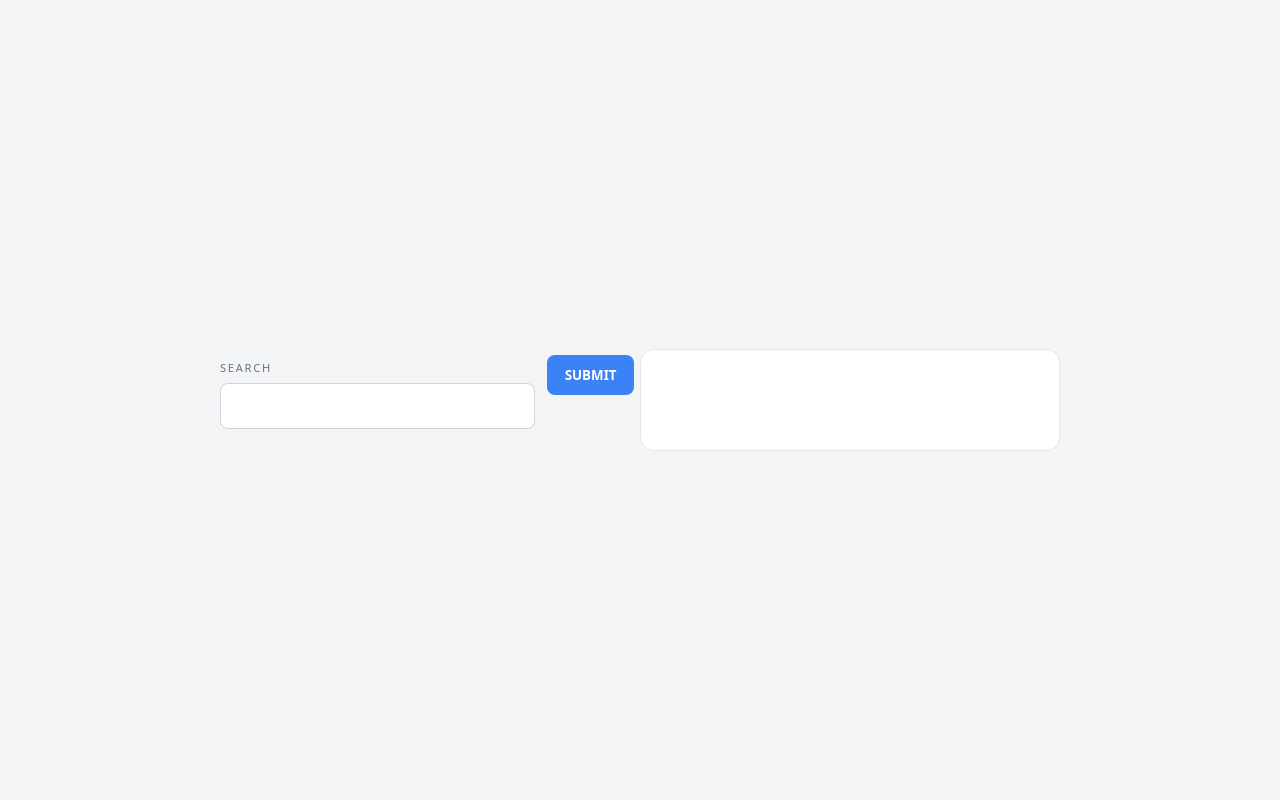
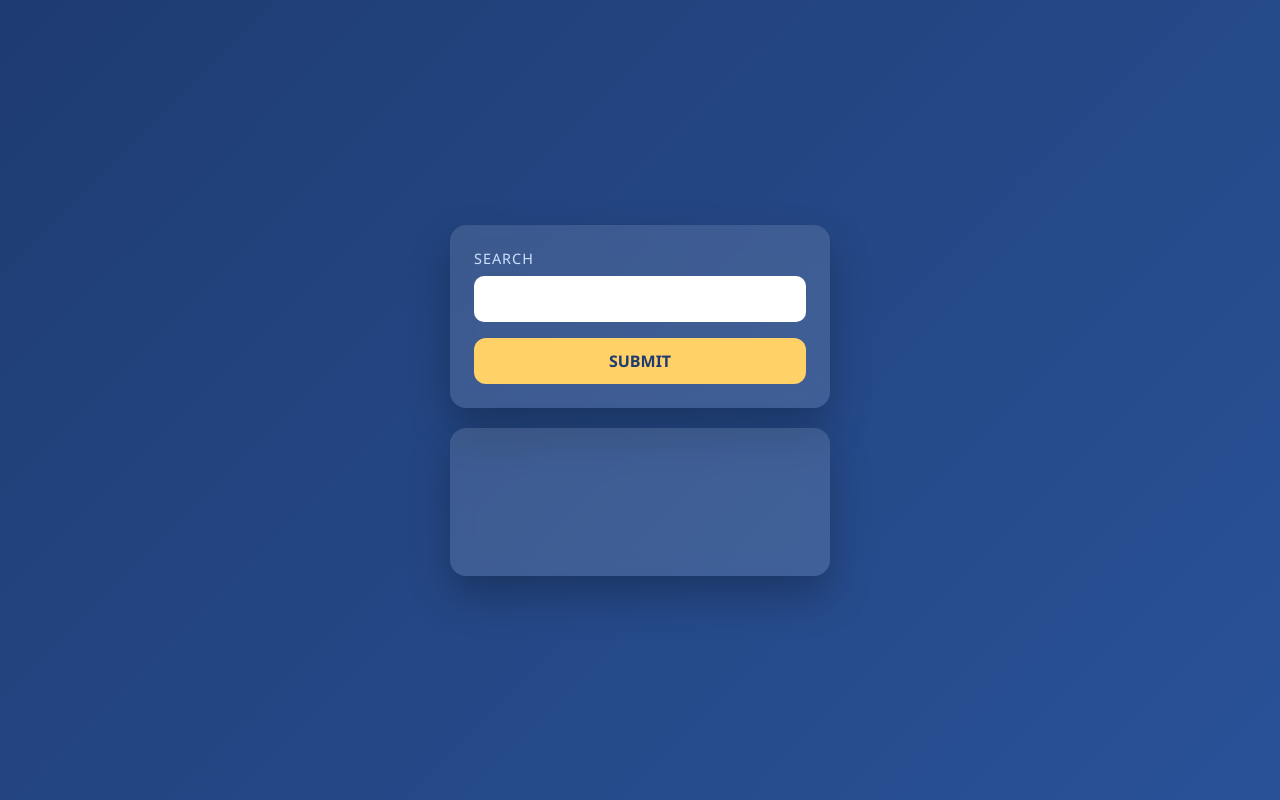
Before and after one commit to STORM533/Weather-App, a website built with webpack: page src/template.html in a window 1280 px wide. Built offline with nearby package versions, Linux system fonts and the light colour scheme.

Commit message:
added styles and some minor details

```diff
--- a/src/apiCalling.js
+++ b/src/apiCalling.js
@@ -1,10 +1,7 @@
 import {divs} from "./content.js";
 async function getWeather(input) {
-
     const response = await fetch(`https://weather.visualcrossing.com/VisualCrossingWebServices/rest/services/timeline/${input}?unitGroup=metric&key=5AN4VQVYNPK8GATDWNPVPE4ZC&contentType=json`);
     const weatherData = await response.json();
-    console.log(weatherData);
     divs(weatherData);
-
 }
 export {getWeather};
--- a/src/content.js
+++ b/src/content.js
@@ -5,9 +5,9 @@ function divs(input) {
     const humidity= document.querySelector("#Humidity");
     const description = document.querySelector("#description");
     Address.textContent = "City: " + input.address;
-    temp.textContent ="Current Temperature: " +  input.currentConditions.temp;
-    feelslike.textContent = "Feels Like: " + input.currentConditions.feelslike;
-    humidity.textContent = "Humidity: " + input.currentConditions.humidity;
+    temp.textContent ="Current Temperature: " +  input.currentConditions.temp +" C";
+    feelslike.textContent = "Feels Like: " + input.currentConditions.feelslike + " C";
+    humidity.textContent = "Humidity: " + input.currentConditions.humidity + "%";
     description.textContent = input.description;
 }
 export {divs};
--- a/src/styles/styles.css
+++ b/src/styles/styles.css
@@ -1,124 +1,96 @@
-/* ------------------------
-   Reset
-------------------------- */
+/* Reset the chaos */
 * {
     margin: 0;
     padding: 0;
     box-sizing: border-box;
-  font-family: system-ui, -apple-system, BlinkMacSystemFont, sans-serif;
+    font-family: "Segoe UI", system-ui, sans-serif;
 }
 
-/* ------------------------
-   Page layout
-------------------------- */
 body {
     min-height: 100vh;
-  background: #f3f4f6;
+    background: linear-gradient(135deg, #1e3c72, #2a5298);
     display: flex;
+    flex-direction: column;
     align-items: center;
     justify-content: center;
-  color: #111827;
+    color: #fff;
 }
 
-/* ------------------------
-   App container
-------------------------- */
-body > * {
+/* Card container */
+form, #disp {
     width: 100%;
-  max-width: 420px;
+    max-width: 380px;
+    background: rgba(255, 255, 255, 0.12);
+    backdrop-filter: blur(10px);
+    border-radius: 16px;
+    padding: 24px;
+    box-shadow: 0 20px 40px rgba(0, 0, 0, 0.25);
 }
 
-/* ------------------------
-   Form
-------------------------- */
+/* Space between form and output */
 form {
-  display: flex;
-  gap: 0.75rem;
-  margin-bottom: 1rem;
+    margin-bottom: 20px;
 }
 
+/* Label + input */
 label {
-  flex: 1;
-  font-size: 0.7rem;
-  letter-spacing: 0.15em;
-  color: #6b7280;
+    font-size: 0.9rem;
+    letter-spacing: 1px;
+    color: #cfe3ff;
+    display: flex;
+    flex-direction: column;
+    gap: 8px;
 }
 
 input {
-  width: 100%;
-  margin-top: 0.35rem;
-  padding: 0.7rem 0.8rem;
-  border-radius: 8px;
-  border: 1px solid #d1d5db;
+    padding: 12px 14px;
+    border-radius: 10px;
+    border: none;
+    outline: none;
     font-size: 1rem;
 }
 
-input:focus {
-  outline: none;
-  border-color: #3b82f6;
-}
-
-/* ------------------------
-   Button
-------------------------- */
+/* Button */
 button {
-  align-self: flex-end;
-  padding: 0.7rem 1.1rem;
-  background: #3b82f6;
-  color: #ffffff;
+    margin-top: 16px;
+    width: 100%;
+    padding: 12px;
+    border-radius: 12px;
     border: none;
-  border-radius: 8px;
+    font-size: 1rem;
     font-weight: 600;
     cursor: pointer;
+    background: #ffd166;
+    color: #1e3c72;
+    transition: transform 0.2s ease, box-shadow 0.2s ease;
 }
 
 button:hover {
-  background: #2563eb;
+    transform: translateY(-2px);
+    box-shadow: 0 8px 20px rgba(0, 0, 0, 0.3);
 }
 
-/* ------------------------
-   Weather card
-------------------------- */
+/* Weather display */
 #disp {
-  padding: 1.5rem;
-  background: #ffffff;
-  border-radius: 14px;
-  border: 1px solid #e5e7eb;
     display: flex;
     flex-direction: column;
-  gap: 0.6rem;
+    gap: 10px;
     text-align: center;
 }
 
-/* ------------------------
-   Typography
-------------------------- */
+/* Individual weather lines */
+#disp div {
+    font-size: 1.05rem;
+    padding: 6px 0;
+}
+
+/* Emphasis */
 #Address {
-  font-size: 1.3rem;
+    font-size: 1.2rem;
     font-weight: 600;
 }
 
 #todayTemp {
-  font-size: 3.2rem;
+    font-size: 2.5rem;
     font-weight: 700;
-  margin: 0.4rem 0;
 }
-
-#feelslike,
-#Humidity {
-  font-size: 0.9rem;
-  color: #4b5563;
-}
-
-#description {
-  font-size: 0.95rem;
-  color: #374151;
-}
-
-/* ------------------------
-   Icon
-------------------------- */
-#icon {
-  margin-top: 0.5rem;
-  font-size: 2.5rem;
-}
```
Lines whose indentation alone changed are shown as unchanged.
